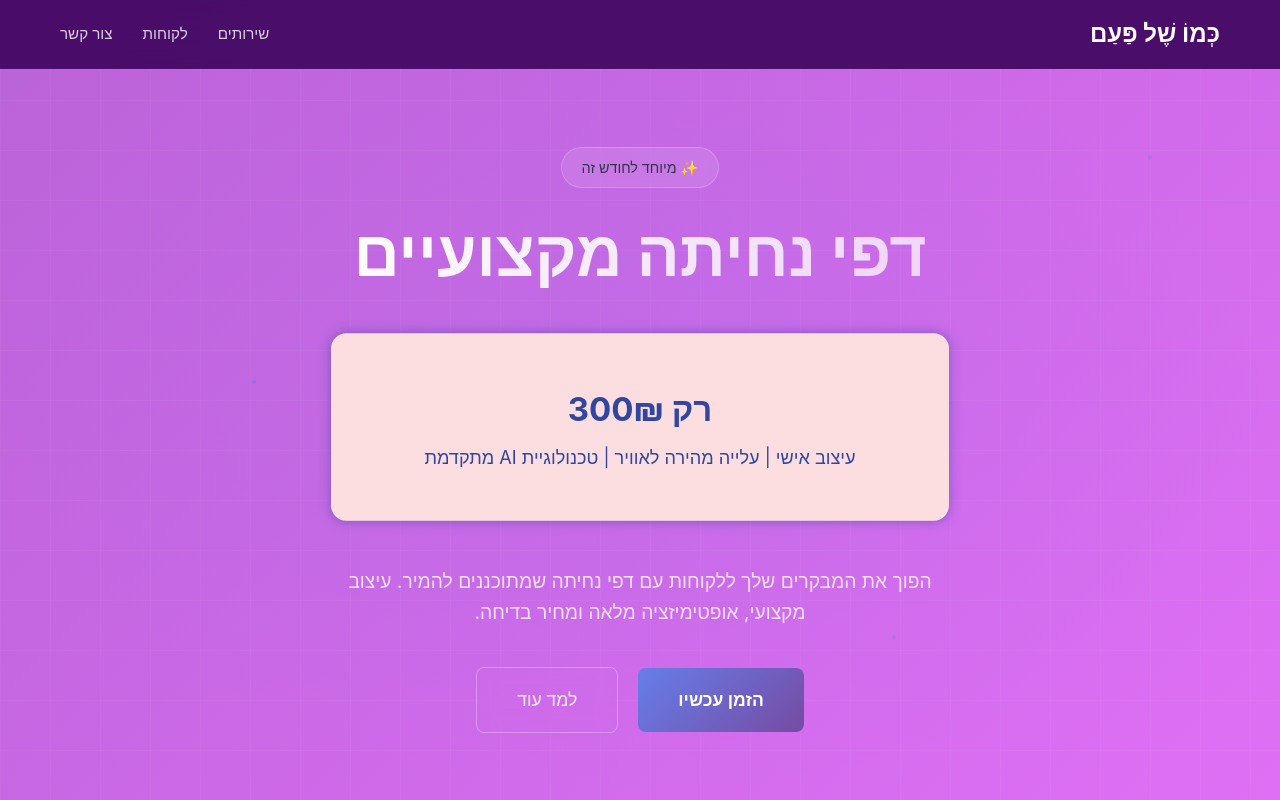
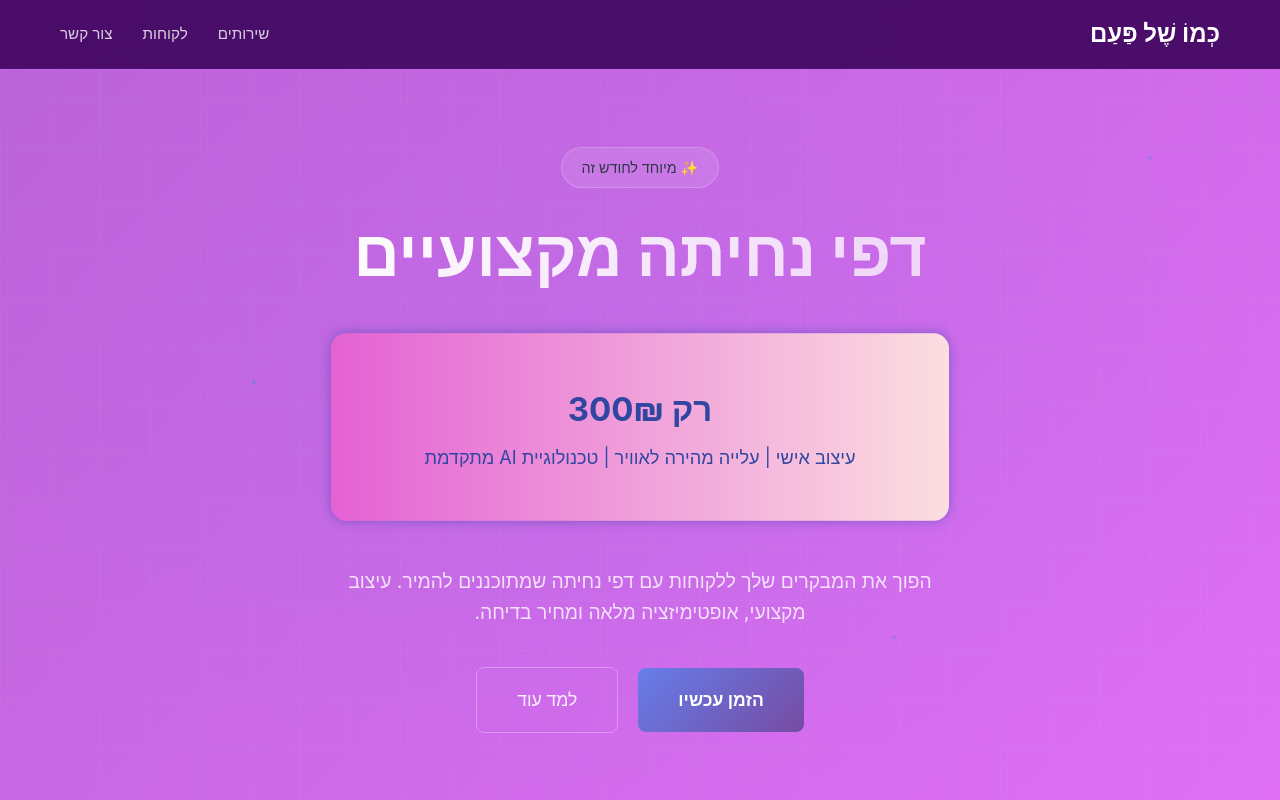
Before and after one commit to NaharMagar/landigpage, a plain HTML site: page index.html in a window 1280 px wide. Shown: the top 800 px of the page. Drawn offline with Linux system fonts and the light colour scheme.

Commit message:
add the html fike

```diff
--- a/index.html
+++ b/index.html
@@ -6,7 +6,7 @@
     <title>דפי נחיתה מקצועיים - רק 300₪</title>
     <style>
         .lottery-banner {
-            background: linear-gradient(90deg, #fcdee0, #fcdee0);
+            background: linear-gradient(90deg, #e461d4, #fcdee0);
             color: #3046a1;
             padding: 8%;
             border-radius: 15px;
```
